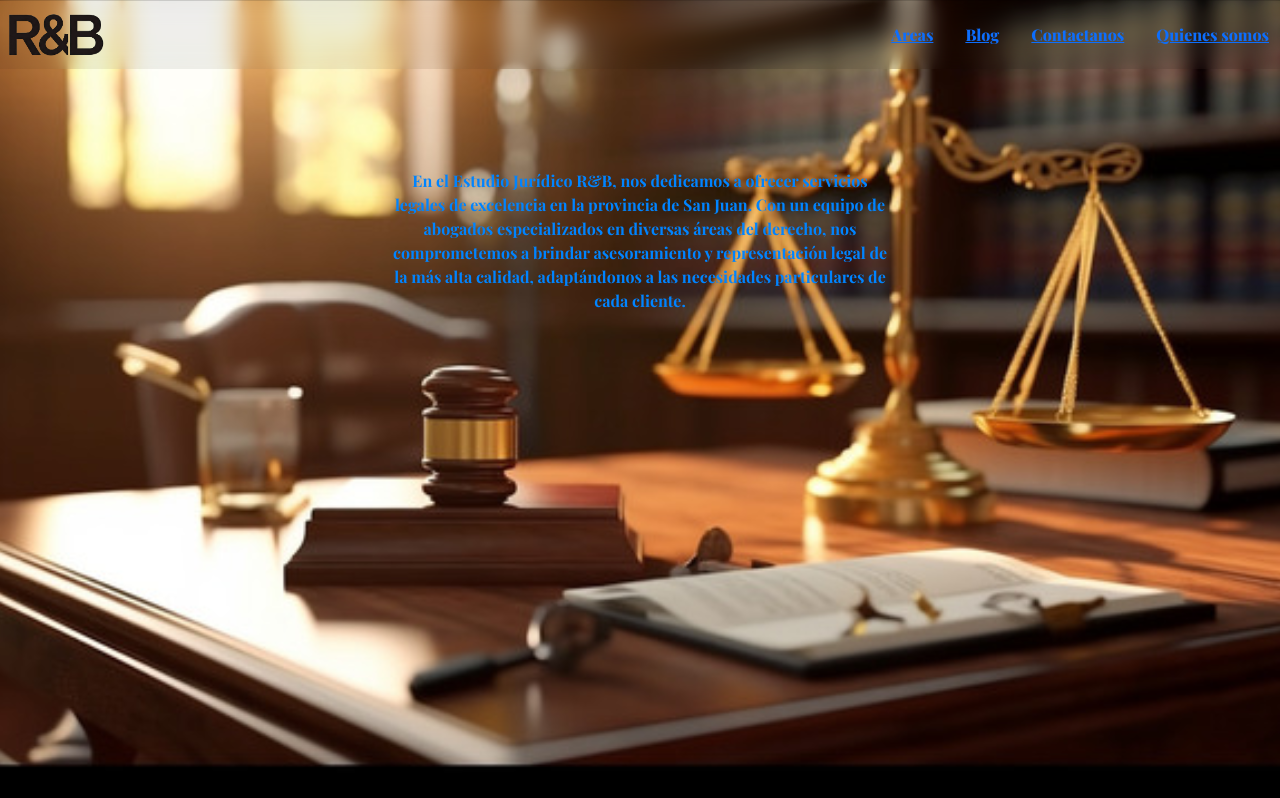
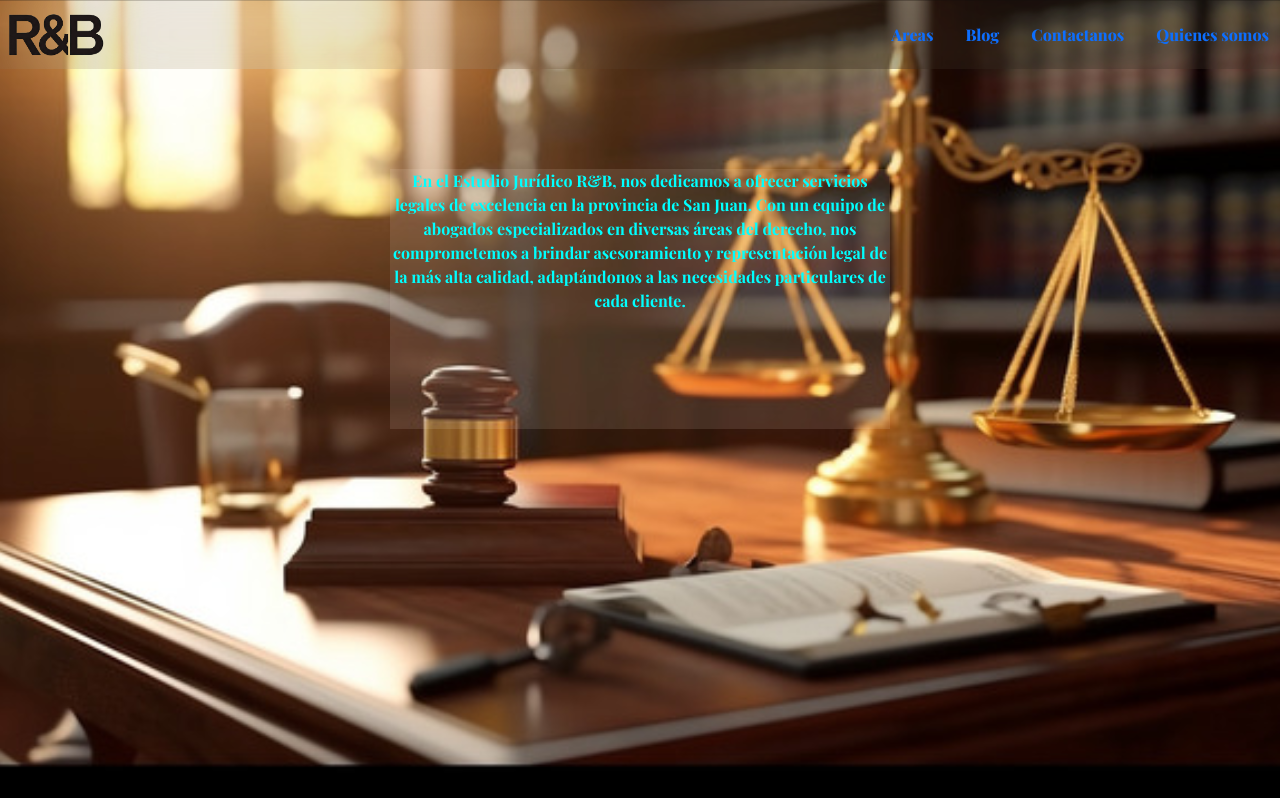
Before and after one commit to PBilbao35/ClaseGit, a plain HTML site: page index.html in a window 1280 px wide. Shown: the top 798 px of the page. Drawn offline with nearby package versions, Linux system fonts and the light colour scheme; a web font is replaced by a local one.

Commit message:
Correcciones en mover elementos y contraste color

```diff
--- a/sass/Componentes/_header.scss
+++ b/sass/Componentes/_header.scss
@@ -25,6 +25,8 @@
 }
 
 .listaHeader{
+text-decoration: none;
+    position: relative;
     list-style: none;
     padding: 0;
     margin: 0;
@@ -37,16 +39,25 @@
     justify-content: space-between;
     align-items: center;
     background-color: rgba(0, 0, 0, 0.062);
-    backdrop-filter: blur(10px);
+    backdrop-filter: blur(70px);
+    border-radius: 10px;
 
 }
 
 .contenedorSuperior nav ul li{
+    display: flex;
+    justify-content: space-between;
     color: rgb(0, 0, 0);
     font-weight: 800;
     padding: 11px;
+
+}
+nav a{
     text-decoration: none;
-}
+  }
+  nav a:hover{
+    color: white;
+  }
 
 .textoInicio{
 
@@ -54,11 +65,13 @@
     margin: 0 auto;
     flex-direction:column;
     height: 260px;
-    color: rgb(0, 132, 255);
+    color: rgb(0, 255, 255);
     text-align: center;
     font-weight: bold;
     margin-top: 100px;
-    @extend %FlexBasico
+    background-color: rgba(250, 235, 215, 0.116);
+    backdrop-filter: blur (10px);
+    @extend %FlexBasico;
 
 
 }
--- a/sass/Componentes/_qery.scss
+++ b/sass/Componentes/_qery.scss
@@ -1,4 +1,7 @@
 @media (max-width:500px){
+    .moverTarjetas{
+        padding-left: 3vh;
+      }
 
 .logotipoEstudio{
         width: 50px;
```
Also changed, not shown: pages/blog.html (+2 -2 lines), css/style.css.
